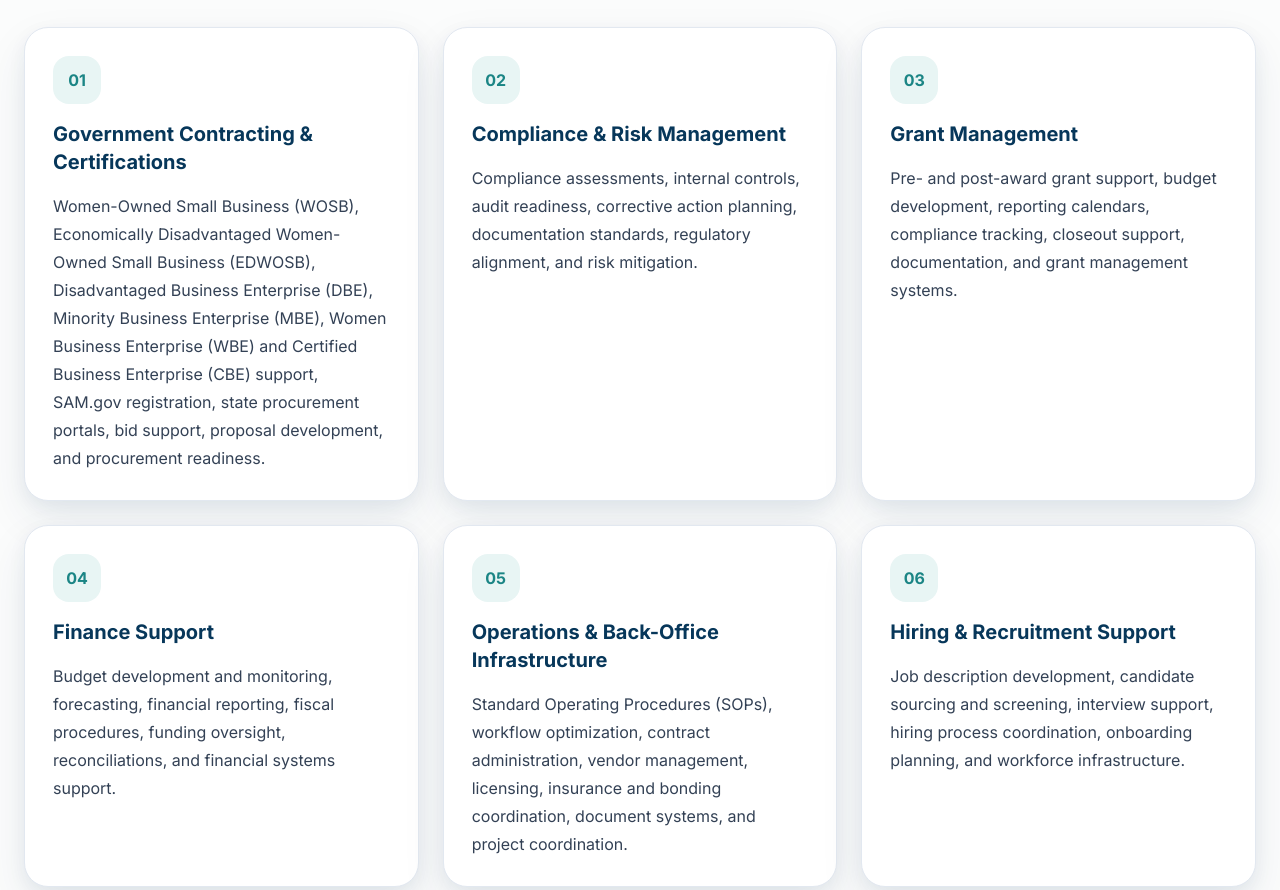
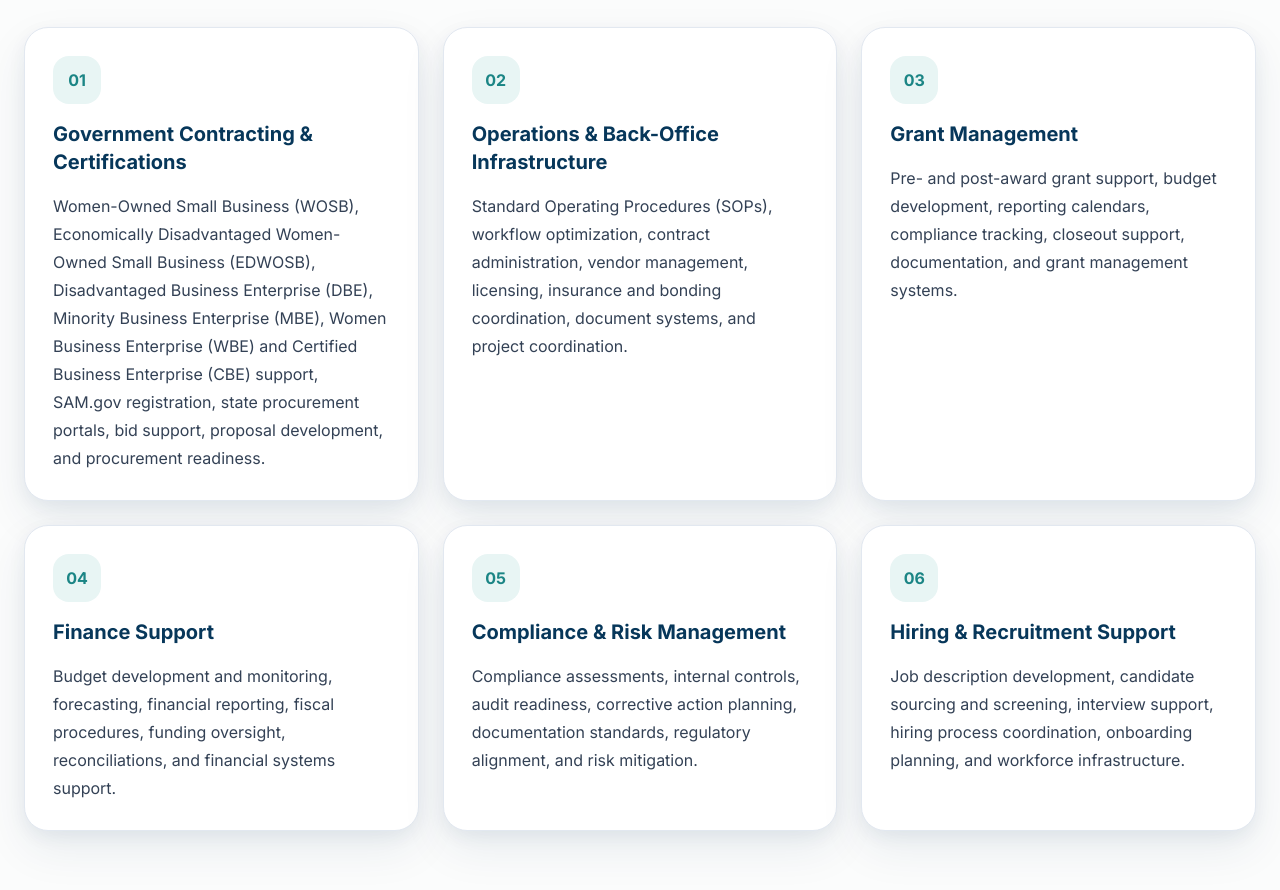
Before and after one commit to dazlee2025/vistacorconsulting, a plain HTML site: page index.html in a window 1280 px wide. Shown: the part 1240-2130 px from the top of the page. Drawn offline with nearby package versions, Linux system fonts and the light colour scheme.

Commit message:
Update index.html
switching services between 2 and 5

```diff
--- a/index.html
+++ b/index.html
@@ -80,10 +80,10 @@
       </div>
       <div class="grid md:grid-cols-2 lg:grid-cols-3 gap-6 mt-12">
         <div class="rounded-3xl border border-slate-200 bg-white p-7 shadow-soft"><div class="mb-4 flex h-12 w-12 items-center justify-center rounded-2xl bg-[#E8F5F4] text-[#1B8585] font-bold">01</div><h3 class="text-xl font-bold text-[#07375A]">Government Contracting & Certifications</h3><p class="mt-4 leading-7 text-slate-700">Women-Owned Small Business (WOSB), Economically Disadvantaged Women-Owned Small Business (EDWOSB), Disadvantaged Business Enterprise (DBE), Minority Business Enterprise (MBE), Women Business Enterprise (WBE) and Certified Business Enterprise (CBE) support, SAM.gov registration, state procurement portals, bid support, proposal development, and procurement readiness.</p></div>
-        <div class="rounded-3xl border border-slate-200 bg-white p-7 shadow-soft"><div class="mb-4 flex h-12 w-12 items-center justify-center rounded-2xl bg-[#E8F5F4] text-[#1B8585] font-bold">02</div><h3 class="text-xl font-bold text-[#07375A]">Compliance & Risk Management</h3><p class="mt-4 leading-7 text-slate-700">Compliance assessments, internal controls, audit readiness, corrective action planning, documentation standards, regulatory alignment, and risk mitigation.</p></div>
+        <div class="rounded-3xl border border-slate-200 bg-white p-7 shadow-soft"><div class="mb-4 flex h-12 w-12 items-center justify-center rounded-2xl bg-[#E8F5F4] text-[#1B8585] font-bold">02</div><h3 class="text-xl font-bold text-[#07375A]">Operations & Back-Office Infrastructure</h3><p class="mt-4 leading-7 text-slate-700">Standard Operating Procedures (SOPs), workflow optimization, contract administration, vendor management, licensing, insurance and bonding coordination, document systems, and project coordination.</p></div>
         <div class="rounded-3xl border border-slate-200 bg-white p-7 shadow-soft"><div class="mb-4 flex h-12 w-12 items-center justify-center rounded-2xl bg-[#E8F5F4] text-[#1B8585] font-bold">03</div><h3 class="text-xl font-bold text-[#07375A]">Grant Management</h3><p class="mt-4 leading-7 text-slate-700">Pre- and post-award grant support, budget development, reporting calendars, compliance tracking, closeout support, documentation, and grant management systems.</p></div>
         <div class="rounded-3xl border border-slate-200 bg-white p-7 shadow-soft"><div class="mb-4 flex h-12 w-12 items-center justify-center rounded-2xl bg-[#E8F5F4] text-[#1B8585] font-bold">04</div><h3 class="text-xl font-bold text-[#07375A]">Finance Support</h3><p class="mt-4 leading-7 text-slate-700">Budget development and monitoring, forecasting, financial reporting, fiscal procedures, funding oversight, reconciliations, and financial systems support.</p></div>
-        <div class="rounded-3xl border border-slate-200 bg-white p-7 shadow-soft"><div class="mb-4 flex h-12 w-12 items-center justify-center rounded-2xl bg-[#E8F5F4] text-[#1B8585] font-bold">05</div><h3 class="text-xl font-bold text-[#07375A]">Operations & Back-Office Infrastructure</h3><p class="mt-4 leading-7 text-slate-700">Standard Operating Procedures (SOPs), workflow optimization, contract administration, vendor management, licensing, insurance and bonding coordination, document systems, and project coordination.</p></div>
+        <div class="rounded-3xl border border-slate-200 bg-white p-7 shadow-soft"><div class="mb-4 flex h-12 w-12 items-center justify-center rounded-2xl bg-[#E8F5F4] text-[#1B8585] font-bold">05</div><h3 class="text-xl font-bold text-[#07375A]">Compliance & Risk Management</h3><p class="mt-4 leading-7 text-slate-700">Compliance assessments, internal controls, audit readiness, corrective action planning, documentation standards, regulatory alignment, and risk mitigation.</p></div>
         <div class="rounded-3xl border border-slate-200 bg-white p-7 shadow-soft"><div class="mb-4 flex h-12 w-12 items-center justify-center rounded-2xl bg-[#E8F5F4] text-[#1B8585] font-bold">06</div><h3 class="text-xl font-bold text-[#07375A]">Hiring & Recruitment Support</h3><p class="mt-4 leading-7 text-slate-700">Job description development, candidate sourcing and screening, interview support, hiring process coordination, onboarding planning, and workforce infrastructure.</p></div>
       </div>
     </section>
```
